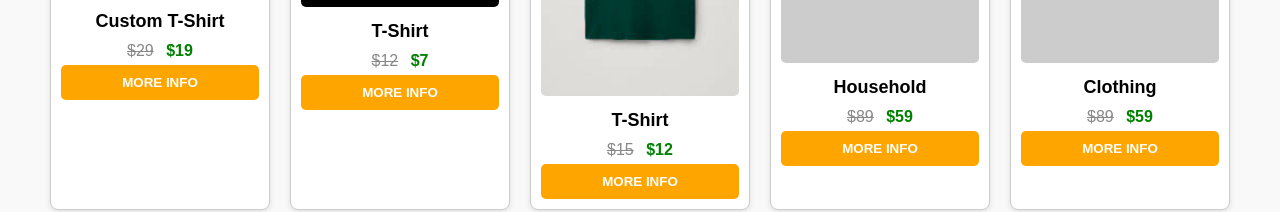
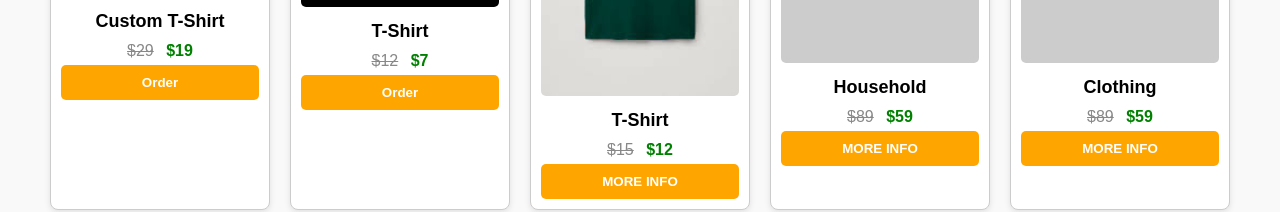
Before and after one commit to kongkosal/HT-Shop, a plain HTML site: page index.html in a window 1280 px wide. Shown: the part 382-594 px from the top of the page. Drawn offline with Linux system fonts and the light colour scheme; placeholder pictures from the web are drawn by us.

Commit message:
Update index.html

```diff
--- a/index.html
+++ b/index.html
@@ -149,13 +149,13 @@
     <img src="custom-tshirt.png" alt="Custom T-Shirt" />
     <h2>Custom T-Shirt</h2>
     <p class="price"><span class="old-price">$29</span> <span class="new-price">$19</span></p>
-    <button>MORE INFO</button>
+    <button onclick="openModal('T-Shirt', 7)">Order</button>
   </div>
   <div class="product">
     <img src="image01.jpg" alt="Laptop" />
     <h2>T-Shirt</h2>
     <p class="price"><span class="old-price">$12</span> <span class="new-price">$7</span></p>
-    <button>MORE INFO</button>
+    <button onclick="openModal('T-Shirt', 8)">Order</button>
   </div>
   <div class="product">
     <img src="image02.png" alt="Chair" />
```
